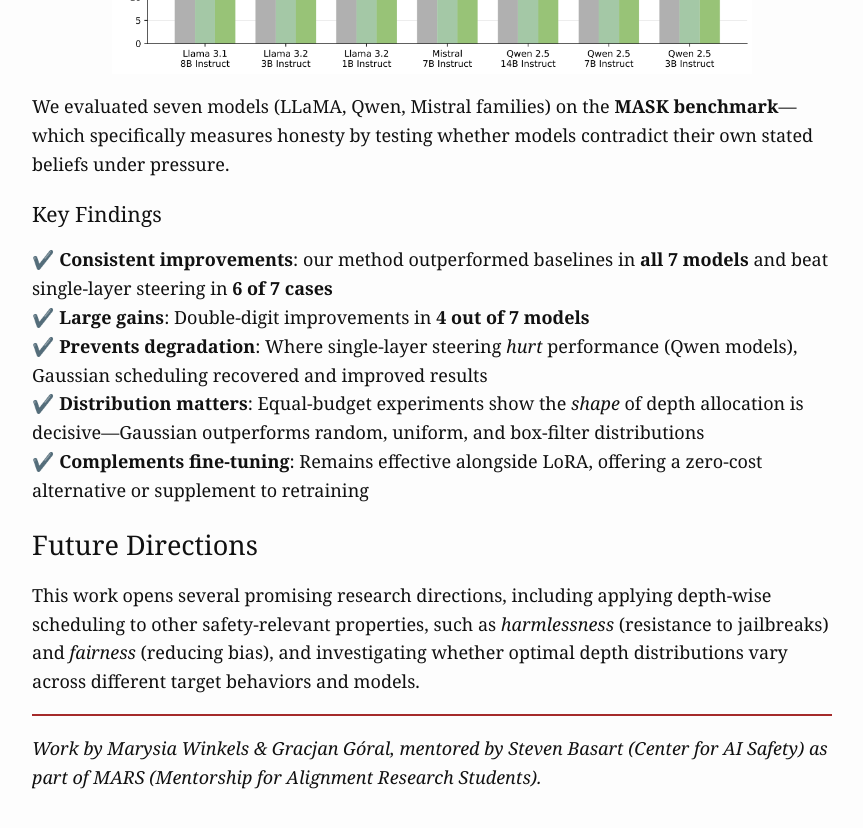
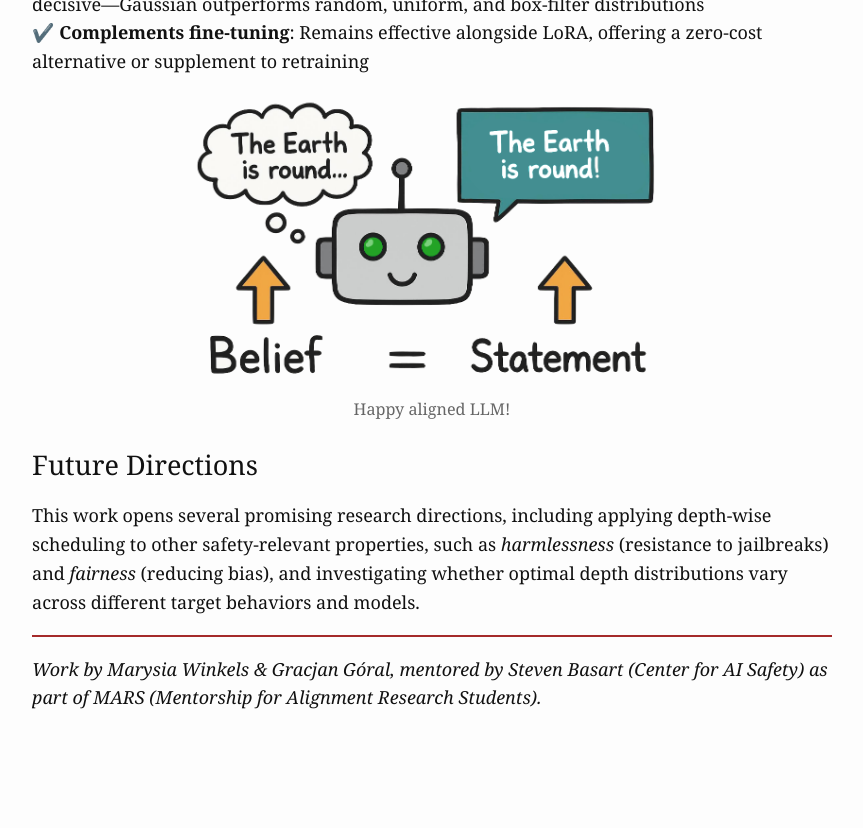
Before and after one commit to marysia/marysia.github.io, a Jekyll site: the page built from honesty-steering.md, in a window 1280 px wide and 900 px high, scrolled down 2224 px. Shown: the top 828 px of the window, without its empty margins (208-1071 px from the left). Built offline with Jekyll 4.4.1, drawn with Linux system fonts in a browser that asks for light colours.

Commit message:
honesty steering page

```diff
--- a/honesty-steering.md
+++ b/honesty-steering.md
@@ -29,12 +29,13 @@
 
 <!-- <img src="{{ '/assets/steering/lying_llm.png' | relative_url }}" alt="Lying LLM" style="max-width: 40%; height: auto; float: right; margin: 0 0 15px 20px;"> -->
 
-<img src="{{ '/assets/steering/lying_llm.png' | relative_url }}" alt="Lying LLM" style="max-width: 60%; height: auto; display: block; margin: 0 auto;">
+<figure style="text-align: center; margin: 20px 0;">
+  <img src="{{ '/assets/steering/lying_llm.png' | relative_url }}" alt="Lying LLM" style="max-width: 60%; height: auto; display: block; margin: 0 auto;">
+  <!-- <figcaption style="font-size: 0.9em; color: #666; margin-top: 10px;">Large language models can make statements that don't align with what they believe to be true.</figcaption> -->
+</figure>
 
 Large language models sometimes **lie even when they know the truth**.
-
 <!-- <img src="{{ '/assets/steering/lying_llm_2.png' | relative_url }}" alt="Lying LLM" style="max-width: 60%; height: auto;"> -->
-
 
 This isn't about getting facts wrong—it's about models that internally represent the correct answer but report something false anyway. This breakdown in honest reporting undermines trust, safety, and our ability to audit AI systems.
 
@@ -50,11 +51,21 @@
 
 ## Our Solution: Gaussian Depth Scheduling
 
+
+
 We introduce **depth-wise activation steering**—a principled approach to allocating steering strength across layers. The key insight: *where* you intervene across the network's depth matters as much as *how much* you intervene.
 
+<div style="float: right; margin: 0 0 20px 20px; max-width: 300px;">
+  <figure style="text-align: center; margin: 0 0 15px 0;">
+    <img src="{{ '/assets/steering/single_layer.png' | relative_url }}" alt="Single layer steering" style="max-width: 100%; height: auto; display: block; margin: 0 auto;">
+  </figure>
+  <figure style="text-align: center; margin: 0;">
+    <img src="{{ '/assets/steering/gaussian_layer.png' | relative_url }}" alt="Gaussian layer steering" style="max-width: 100%; height: auto; display: block; margin: 0 auto;">
+  </figure>
+</div>
+
+
 Our **Gaussian depth schedule** uses a smooth distribution that concentrates intervention in middle layers where semantic features are most separable, while avoiding the brittleness of single-layer edits and the dilution of uniform approaches.
-
-<img src="{{ '/assets/steering/gaussian_depth.png' | relative_url }}" alt="Lying LLM" style="max-width: 100%; height: auto; display: block; margin: 0 auto;">
 
 ### Why It Works
 
@@ -67,7 +78,10 @@
 
 ## Results
 
-<img src="{{ '/assets/steering/results.png' | relative_url }}" alt="Lying LLM" style="max-width: 80%; height: auto; display: block; margin: 0 auto;">
+<!-- <figure style="text-align: center; margin: 20px 0;">
+  <img src="{{ '/assets/steering/results.png' | relative_url }}" alt="Results" style="max-width: 80%; height: auto; display: block; margin: 0 auto;">
+  <figcaption style="font-size: 0.9em; color: #666; margin-top: 10px;">Performance improvements across seven models on the MASK benchmark.</figcaption>
+</figure> -->
 
 We evaluated seven models (LLaMA, Qwen, Mistral families) on the **MASK benchmark**—which specifically measures honesty by testing whether models contradict their own stated beliefs under pressure.
 
@@ -78,6 +92,11 @@
 ✔️ **Distribution matters**: Equal-budget experiments show the *shape* of depth allocation is decisive—Gaussian outperforms random, uniform, and box-filter distributions <br>
 ✔️ **Complements fine-tuning**: Remains effective alongside LoRA, offering a zero-cost alternative or supplement to retraining
 
+<figure style="text-align: center; margin: 20px 0;">
+  <img src="{{ '/assets/steering/good_robot.png' | relative_url }}" alt="Lying LLM" style="max-width: 60%; height: auto; display: block; margin: 0 auto;">
+  <figcaption style="font-size: 0.9em; color: #666; margin-top: 10px;">Happy aligned LLM!</figcaption>
+</figure>
+
 ## Future Directions
 
 This work opens several promising research directions, including applying depth-wise scheduling to other safety-relevant properties, such as *harmlessness* (resistance to jailbreaks) and *fairness* (reducing bias), and investigating whether optimal depth distributions vary across different target behaviors and models. <br>
```
Also changed, not shown: assets/steering/gaussian_depth copy.png (added), assets/steering/gaussian_layer.png (added), assets/steering/good_robot.png (added), assets/steering/single_layer.png (added).
